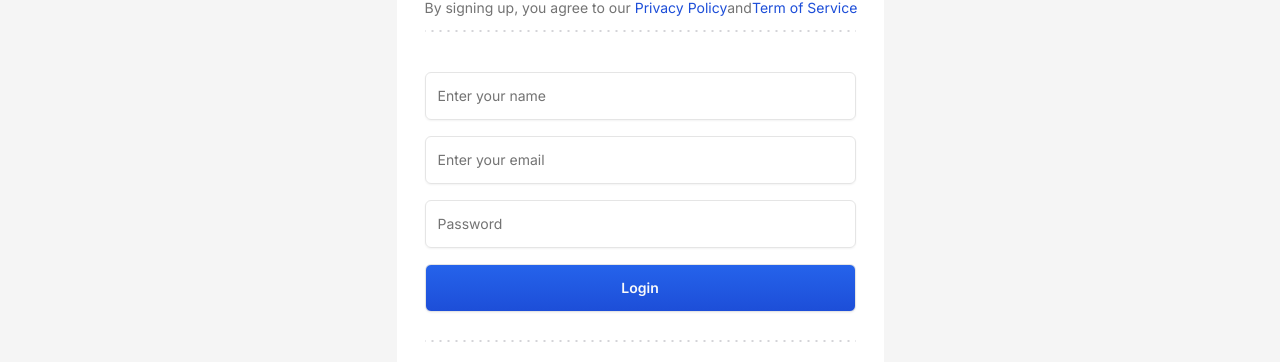
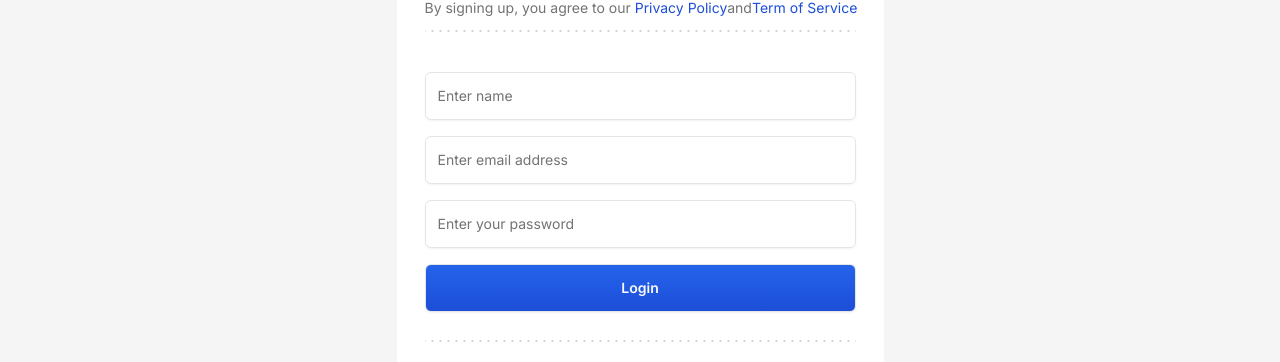
Before and after one commit to rizonkumar/jira, a Next.js app: page /sign-up in a window 1280 px wide. Shown: the part 212-574 px from the top of the page. Built offline with nearby package versions, Linux system fonts and the light colour scheme.

Commit message:
Feat: Implemented Form for the Sign Up Card

```diff
--- a/src/features/auth/components/sign-up-card.tsx
+++ b/src/features/auth/components/sign-up-card.tsx
@@ -61,37 +61,57 @@ export const SignUpCard = () => {
         <DottedSeparator className="py-3" />
       </div>
       <CardContent className="p-7">
-        <form className="space-y-4">
+        <Form {...form}>
+          <form onSubmit={form.handleSubmit(onSubmit)} className="space-y-4">
+            <FormField
+              name="name"
+              control={form.control}
+              render={({ field }) => (
+                <FormItem>
+                  <FormControl>
+                    <Input {...field} type="name" placeholder="Enter name" />
+                  </FormControl>
+                  <FormMessage />
+                </FormItem>
+              )}
+            />
+            <FormField
+              name="email"
+              control={form.control}
+              render={({ field }) => (
+                <FormItem>
+                  <FormControl>
                     <Input
-            required
-            type="text"
-            value={""}
-            onChange={(e) => console.log(e.target.value)}
-            placeholder="Enter your name"
-            disabled={false}
+                      {...field}
+                      type="email"
+                      placeholder="Enter email address"
                     />
+                  </FormControl>
+                  <FormMessage />
+                </FormItem>
+              )}
+            />
+            <FormField
+              name="password"
+              control={form.control}
+              render={({ field }) => (
+                <FormItem>
+                  <FormControl>
                     <Input
-            required
-            type="email"
-            value={""}
-            onChange={(e) => console.log(e.target.value)}
-            placeholder="Enter your email"
-            disabled={false}
+                      {...field}
+                      type="password"
+                      placeholder="Enter your password"
                     />
-          <Input
-            required
-            type="password"
-            value={""}
-            onChange={(e) => console.log(e.target.value)}
-            placeholder="Password"
-            disabled={false}
-            min={8}
-            max={256}
+                  </FormControl>
+                  <FormMessage />
+                </FormItem>
+              )}
             />
             <Button disabled={false} size="lg" className="w-full">
               Login
             </Button>
           </form>
+        </Form>
       </CardContent>
       <div className="px-7">
         <DottedSeparator />
```
Lines whose indentation alone changed are shown as unchanged.
